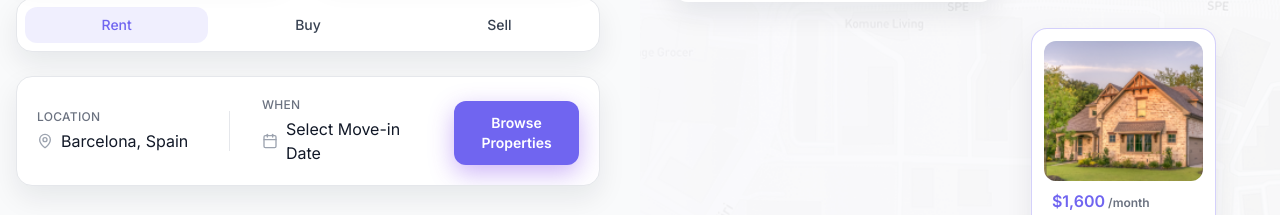
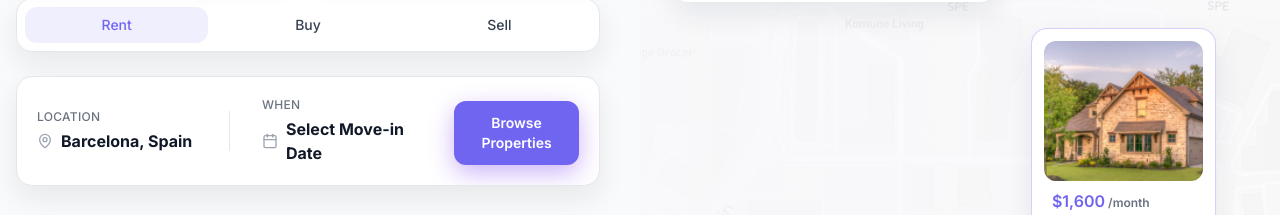
Before and after one commit to josepe99/estatery, a Next.js app: page / in a window 1280 px wide. Shown: the part 543-758 px from the top of the page. Built offline with nearby package versions, Linux system fonts and the light colour scheme.

Commit message:
fix: make location and date values bold in SearchBar component

```diff
--- a/src/components/SearchBar.tsx
+++ b/src/components/SearchBar.tsx
@@ -27,7 +27,7 @@ export default function SearchBar({
           </div>
           <div className="mt-1 flex items-center gap-2 text-gray-900">
             <span className="text-gray-400">{location.icon}</span>
-            <span className="text-sm sm:text-base">{location.value}</span>
+            <span className="text-sm sm:text-base font-bold">{location.value}</span>
           </div>
         </div>
 
@@ -40,7 +40,7 @@ export default function SearchBar({
           </div>
           <div className="mt-1 flex items-center gap-2 text-gray-900">
             <span className="text-gray-400">{date.icon}</span>
-            <span className="text-sm sm:text-base">{date.value}</span>
+            <span className="text-sm sm:text-base font-bold">{date.value}</span>
           </div>
         </div>
 
```
